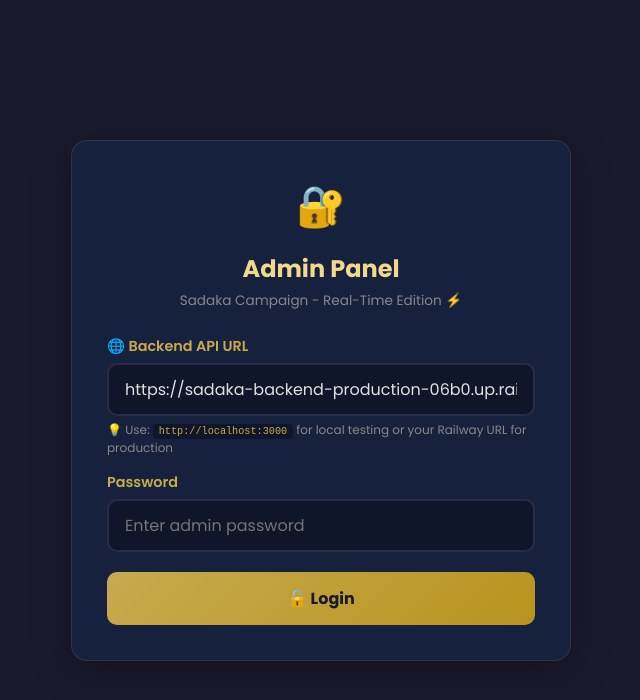
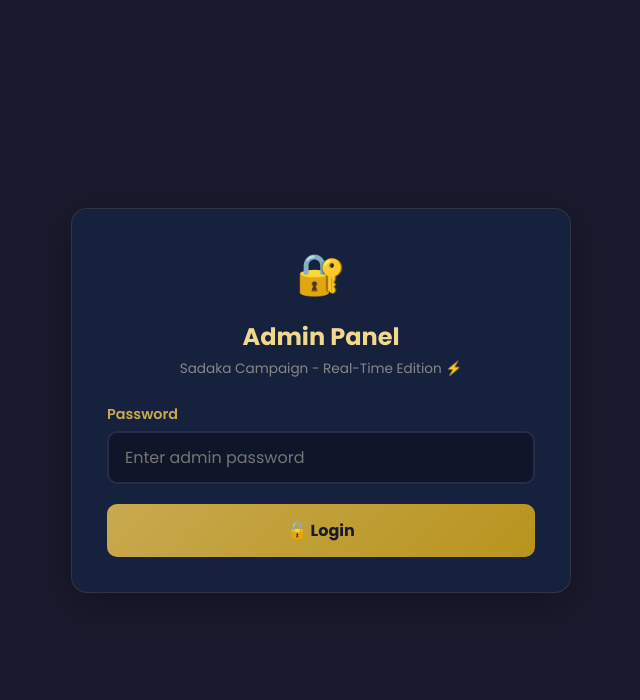
Before and after one commit to mtokons/sadaka, a plain HTML site: page admin-realtime.html in a window 1280 px wide. Shown: the whole page, without its empty margins (319-959 px from the left). Drawn offline with nearby package versions, Linux system fonts and the light colour scheme.

Commit message:
Simplify admin login: password only (URL configurable via Settings)

```diff
--- a/admin-realtime.html
+++ b/admin-realtime.html
@@ -282,12 +282,6 @@
 
             <div class="error hidden" id="loginError">Incorrect password. Try again.</div>
 
-            <label for="apiUrl">🌐 Backend API URL</label>
-            <input type="text" id="apiUrl" placeholder="https://sadaka-backend-production-06b0.up.railway.app" value="https://sadaka-backend-production-06b0.up.railway.app">
-            <div style="font-size:0.75rem;color:#888;margin-top:-15px;margin-bottom:15px;">
-                💡 Use: <code style="color:#c8a94e;">http://localhost:3000</code> for local testing or your Railway URL for production
-            </div>
-
             <label for="password">Password</label>
             <input type="password" id="password" placeholder="Enter admin password" onkeydown="if(event.key==='Enter') login()">
 
@@ -375,18 +369,16 @@
 
     function login() {
         const pwd = document.getElementById('password').value;
-        const apiUrl = document.getElementById('apiUrl').value.trim();
 
         if (pwd !== ADMIN_PASSWORD) {
             document.getElementById('loginError').classList.remove('hidden');
             return;
         }
 
-        API_URL = apiUrl;
         currentPassword = pwd;
 
-        // Save API URL
-        localStorage.setItem('sadaka_api_url', API_URL);
+        // Use saved URL or default to production
+        API_URL = localStorage.getItem('sadaka_api_url') || PRODUCTION_URL;
 
         document.getElementById('loginScreen').classList.add('hidden');
         document.getElementById('adminPanel').classList.remove('hidden');
@@ -644,11 +636,7 @@
         setTimeout(() => notif.remove(), 2000);
     }
 
-    // Load saved API URL on page load (defaults to production)
-    window.addEventListener('DOMContentLoaded', () => {
-        const savedUrl = localStorage.getItem('sadaka_api_url') || PRODUCTION_URL;
-        document.getElementById('apiUrl').value = savedUrl;
-    });
+    // API URL is managed via Settings button in admin panel
 
     // Auto-load gallery when admin panel opens
     const origLogin = login;
```
